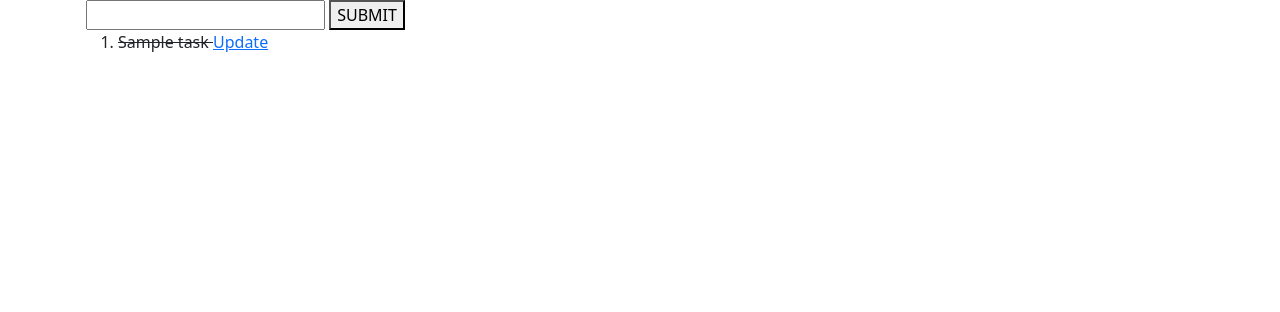
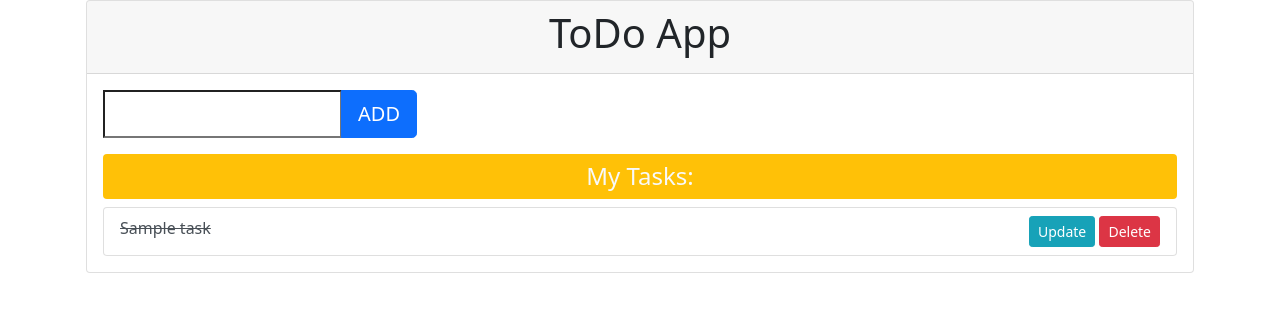
Before and after one commit to ksenia790/ToDo-APP, a Django app: page / in a window 1280 px wide. Shown: the top 312 px of the page. Run offline with Django 4.2, Linux system fonts and the light colour scheme; tables that the repository leaves empty hold one stand-in row (values such as "Sample post"); some libraries are stand-ins or nearby versions.

Commit message:
adding some html and bootstrap

```diff
--- a/todoproject/templates/index.html
+++ b/todoproject/templates/index.html
@@ -1,27 +1,39 @@
 {% extends 'base.html' %}
+
 {% block title %}
-Tasks -
+My Tasks
 {% endblock title %}
+
 {% block content %}
+
+<div class="card">
+    <div class="card-header">
+        <h1 class="text-center">ToDo App</h1>
+    </div>
+    <div class="card-body">
         <form method="post">
             {% csrf_token %}
-        <!-- {{task_form}} to display all -->
-        {{task_form.title}} <!-- to display particular field-->
-        <button type="submit">SUBMIT</button>
+            <div class="input-group mb-3">
+                {{task_form.title}}
+                <button type="submit" class="btn btn-primary btn-lg">ADD</button>
+            </div>
         </form>
-    <ol>
+        <h4 class="bg-warning text-light py-2 rounded text-center">My Tasks:</h4>
+        <ul class="list-group">
             {% for task in tasks %}
-            <li>
-
+            <li class="list-group-item list-group-item-action">
                 {% if task.completed == True %}
                 <strike>{{task.title}} </strike>
                 {% else %}
                 {{task.title}}
                 {% endif %}
-
-                <a href='{% url "update_task" task.id %}'>Update</a>
-
+                <div class="float-right">
+                    <a href='{% url "update_task" task.id %}' class="btn btn-sm btn-info">Update</a>
+                    <a href='{% url "delete_task" task.id %}' class="btn btn-sm btn-danger">Delete</a>
+                </div>
             </li>
             {% endfor %}
-    </ol>
+        </ul>
+    </div>
+</div>
 {% endblock content %}
--- a/todoproject/todolist/urls.py
+++ b/todoproject/todolist/urls.py
@@ -4,4 +4,5 @@ from . import views
 urlpatterns = [
     path('',views.index,name="index"),
     path("update/<int:pk>/", views.update_task, name="update_task"),
+    path("delete/<int:pk>/", views.delete_task, name="delete_task"),
 ]
--- a/todoproject/todolist/views.py
+++ b/todoproject/todolist/views.py
@@ -22,3 +22,8 @@ def update_task(request, pk):
             form.save()
             return redirect("index")
     return render(request, "update_task.html", {"task_edit_form": form})
+
+def delete_task(request, pk):
+    task = Task.objects.get(id=pk)
+    task.delete()
+    return redirect("index")
```
Also changed, not shown: todoproject/templates/update_task.html (+17 -5 lines). Lines whose indentation alone changed are shown as unchanged.
